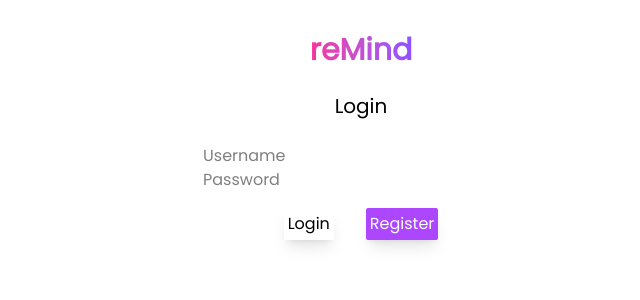
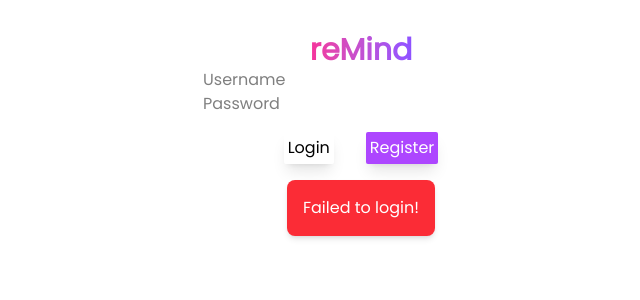
Before and after one commit to grizzi/remind, a React (Vite) app in the folder frontend/: page /login in a window 1280 px wide. Both pictures are taken after a click on the button "Login". Shown: the top 300 px of the page, without its empty margins (279-919 px from the left). Built offline with nearby package versions, Linux system fonts and the light colour scheme; no server answers.

Commit message:
fixing login page with errors

```diff
--- a/frontend/package.json
+++ b/frontend/package.json
@@ -16,7 +16,6 @@
     "@emotion/styled": "^11.14.0",
     "@mui/material": "^6.4.6",
     "@tailwindcss/vite": "^4.0.6",
-    "@types/axios": "^0.9.36",
     "@types/jwt-decode": "^2.2.1",
     "@types/react-router-dom": "^5.3.3",
     "axios": "^1.7.9",
--- a/frontend/src/App.tsx
+++ b/frontend/src/App.tsx
@@ -1,7 +1,6 @@
 import { BrowserRouter, Routes, Route, Navigate } from 'react-router-dom'
 
 import Login from './pages/Login'
-import Register from './pages/Register'
 import SubscriptionsPage from './pages/SubscriptionsPage'
 import NotFound from './pages/NotFound'
 import UserSettingsPage from './pages/UserSettingsPage'
@@ -18,7 +17,7 @@ function Logout() {
 
 function LogoutAndRegister() {
   localStorage.clear()
-  return <Register />
+  return <Login />
 }
 
 function App() {
--- a/frontend/src/components/forms/LoginForm.tsx
+++ b/frontend/src/components/forms/LoginForm.tsx
@@ -1,68 +1,79 @@
 import { useState } from 'react'
+import { Navigate } from 'react-router'
 import api from '../../api/api'
-import { Link, useNavigate } from 'react-router'
+import { Link } from 'react-router'
 import { ACCESS_TOKEN, REFRESH_TOKEN } from '../../constants'
+import axios, { AxiosError, AxiosResponse } from 'axios'
+import TimedParagraph from '../shared/TimedParagraph'
 
-function LoginForm({ method }: { method: 'login' | 'register' }) {
+interface LoginError {
+  reason: string
+  when: number
+}
+
+function LoginForm() {
   const [username, setUserName] = useState<string>('')
   const [password, setPassword] = useState<string>('')
-  const [loading, setLoading] = useState<boolean>(false)
-  const navigate = useNavigate()
-
-  const name: string = method === 'login' ? 'Login' : 'Register'
+  const [error, setError] = useState<LoginError>()
+  const [isRegistered, setIsRegistered] = useState<boolean>(false)
+  const [isLoggedId, setIsLoggedIn] = useState<boolean>(false)
 
   interface AuthResponse {
     access: string
     refresh: string
   }
 
-  const handleSubmit = async (e: React.FormEvent<HTMLFormElement>) => {
-    setLoading(true)
-    e.preventDefault()
-    let res = undefined
-    try {
-      if (method === 'login') {
-        res = await api.post<AuthResponse>('/api/token/', {
+  const login = () => {
+    api
+      .post<AuthResponse>('/api/token/', {
         username,
         password,
       })
+      .then((res: AxiosResponse<AuthResponse>) => {
         localStorage.setItem(ACCESS_TOKEN, res.data.access)
         localStorage.setItem(REFRESH_TOKEN, res.data.refresh)
-        navigate('/subscriptions') // go home
+        setIsLoggedIn(true)
+        setError(undefined)
+      })
+      .catch((error: Error | AxiosError) => {
+        let errorMessage = 'Failed to login!'
+        if (axios.isAxiosError(error)) {
+          if (error.status && error.status === 401) {
+            errorMessage += ' Invalid username or password!'
+          } else if (error.response) {
+            errorMessage += ' ' + JSON.stringify(error.response.data)
+          }
+        }
+        setError({ reason: errorMessage, when: Date.now() })
+        console.log(errorMessage)
+      })
   }
 
-      if (method === 'register') {
-        try {
-          await api.post('/api/register/', { username, password })
-          navigate('/login') // if we just registered, then we have to login to access the webapp
-        } catch (error: any) {
+  const register = (username: string, password: string) => {
+    api
+      .post('/api/register/', { username, password })
+      .then(() => {
+        setIsRegistered(true)
+        setError(undefined)
+      })
+      .catch((error: Error | AxiosError) => {
+        let errorMessage = 'Failed to register!'
+        if (axios.isAxiosError(error)) {
           if (error.response) {
-            console.error('Error response:', error.response.data)
-            alert(JSON.stringify(error.response.data)) // Show API error details
-          } else if (error.request) {
-            console.error('No response received:', error.request)
-            alert('No response from server. Please try again.')
-          } else {
-            console.error('Error:', error.message)
-            alert(error.message)
+            errorMessage += ' ' + JSON.stringify(error.response.data)
           }
         }
-      }
-    } catch (error) {
-      alert(error)
-    } finally {
-      setLoading(false)
-    }
+        setError({ reason: errorMessage, when: Date.now() })
+      })
   }
 
-  if (loading) {
-    return <div>Loading...</div>
+  if (isLoggedId) {
+    return <Navigate to='/subscriptions' />
   }
 
   return (
     <div className=''>
-      <form className='flex flex-col items-center' onSubmit={handleSubmit}>
-        <p className='text-xl m-6'>{name}</p>
+      <div className='flex flex-col items-center'>
         <input
           className=''
           type='text'
@@ -77,21 +88,39 @@ function LoginForm({ method }: { method: 'login' | 'register' }) {
           onChange={e => setPassword(e.target.value)}
           placeholder='Password'
         />
+
         <div className='flex'>
           <button
             className='m-4 p-1 w-full w-min-12 border-0 shadow-lg rounded-xs'
-            type='submit'
+            type='button'
+            onClick={() => login()}
           >
-            {name}
+            Login
           </button>
           <Link
             className='m-4 p-1 w-full w-min-12 border-0 bg-purple-500 text-white rounded-xs shadow-lg'
             to='/register'
+            onClick={() => register(username, password)}
           >
             Register
           </Link>
         </div>
-      </form>
+
+        {error && (
+          <TimedParagraph
+            variant='error'
+            key={error.when}
+            text={error.reason}
+          />
+        )}
+
+        {isRegistered && (
+          <TimedParagraph
+            variant='success'
+            text='You successfully registered!'
+          />
+        )}
+      </div>
     </div>
   )
 }
--- /dev/null
+++ b/frontend/src/components/shared/TimedParagraph.tsx
@@ -0,0 +1,48 @@
+import { useEffect, useState } from 'react'
+
+const TimedParagraph = ({
+  text,
+  variant,
+}: {
+  text: string
+  variant: 'error' | 'success'
+}) => {
+  const [show, setShow] = useState(true)
+  const [animateOut, setAnimateOut] = useState(false)
+
+  useEffect(() => {
+    const timeout = setTimeout(() => {
+      setAnimateOut(true)
+      setTimeout(() => setShow(false), 500)
+    }, 3000)
+
+    return () => clearTimeout(timeout)
+  }, [text])
+
+  let variantStyle = ''
+  if (variant === 'error') {
+    variantStyle = 'text-white bg-red-500'
+  }
+  if (variant === 'success') {
+    variantStyle = 'text-white bg-green-500'
+  }
+  return (
+    <>
+      {show && (
+        <p
+          className={`text-center  p-4 rounded-lg shadow-md transition-all duration-500 ease-in-out
+          ${
+            animateOut
+              ? 'opacity-0 translate-x-20'
+              : 'opacity-100 translate-x-0'
+          }
+          ${variantStyle}`}
+        >
+          {text}
+        </p>
+      )}
+    </>
+  )
+}
+
+export default TimedParagraph
--- a/frontend/src/pages/Login.tsx
+++ b/frontend/src/pages/Login.tsx
@@ -5,7 +5,7 @@ export const Login = () => {
   return (
     <div className='px-6 pt-8 flex flex-col items-center'>
       <Logo />
-      <LoginForm method='login' />
+      <LoginForm />
     </div>
   )
 }
--- a/frontend/src/pages/Register.tsx
+++ /dev/null
@@ -1,7 +0,0 @@
-import LoginForm from '../components/forms/LoginForm'
-
-const Register = () => {
-  return <LoginForm method='register' />
-}
-
-export default Register
```
Also changed, not shown: 2 other files (tests, documents, lock files or other folders). Lines whose indentation alone changed are shown as unchanged.
